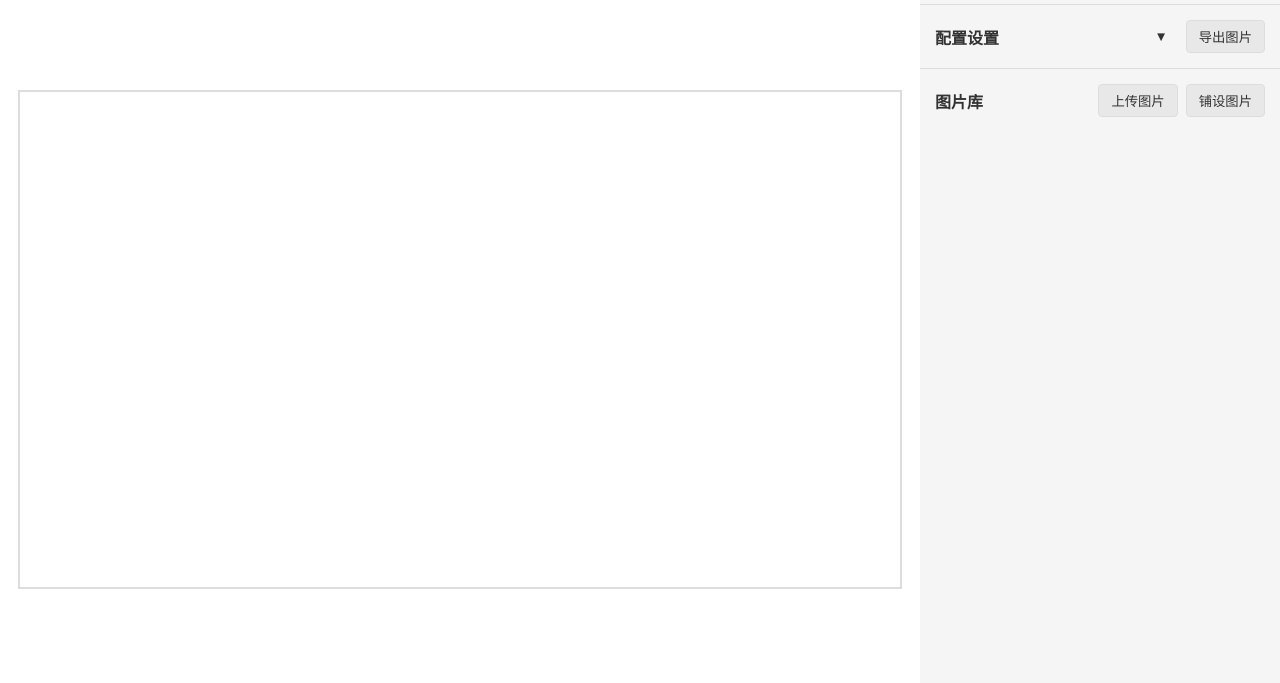
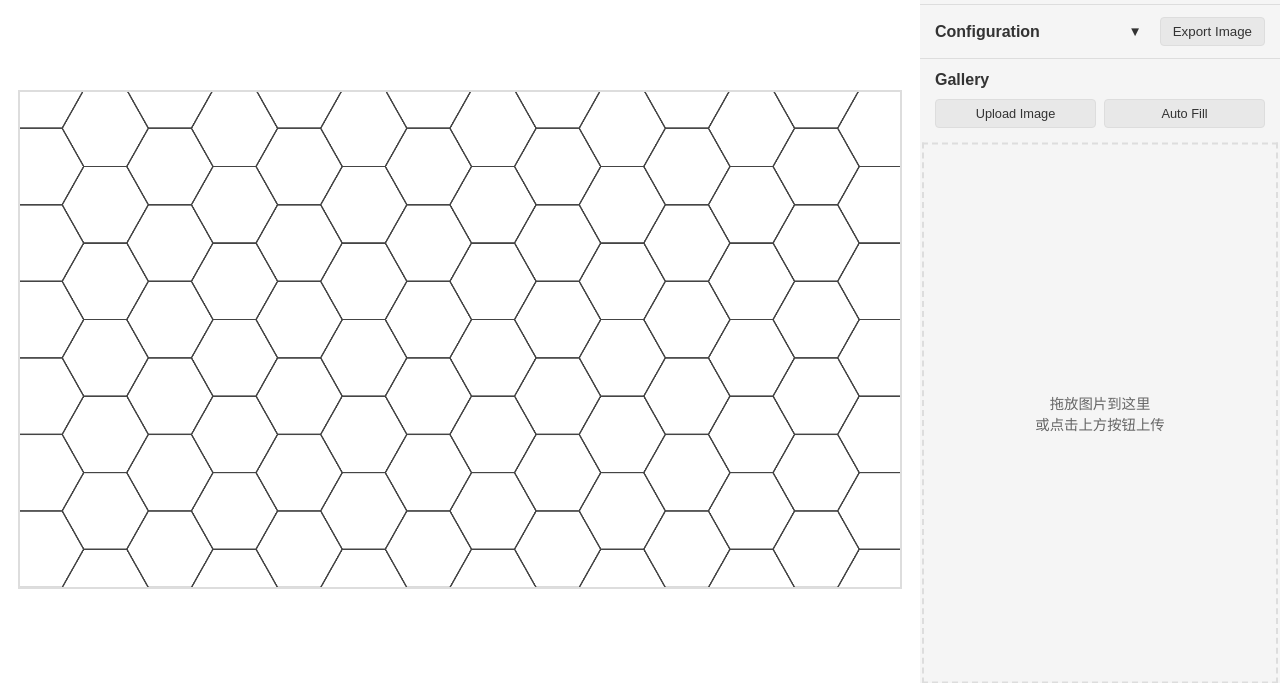
Before and after one commit to SomiaWhiteRing/honeycomb-poster-generator, a plain HTML site: page index.html in a window 1280 px wide. Shown: the part 61-744 px from the top of the page. Drawn offline with Linux system fonts and the light colour scheme.

Commit message:
bug修复

```diff
--- a/i18n.js
+++ b/i18n.js
@@ -1,4 +1,4 @@
-const i18n = {
+window.i18n = {
   'zh-CN': {
     title: '蜂窝图生成器',
     mobileNotice: {
@@ -120,7 +120,7 @@ const i18n = {
       confirm: '確認',
       cancel: 'キャンセル',
       clearCanvas: 'キャンバスをクリアしますか？配置された画像がすべて削除されます。',
-      clearGallery: 'ギャラリーをクリアしますか？アップロードされた画像がすべて削除されます。
+      clearGallery: 'ギャラリーをクリアしますか？アップロードされた画像がすべて削除されます。'
     },
     imageEditor: {
       save: '保存',
--- a/index.html
+++ b/index.html
@@ -5,7 +5,6 @@
   <meta charset="UTF-8" />
   <title data-i18n="title">蜂窝图生成器</title>
   <link rel="stylesheet" href="styles.css">
-  <script src="i18n.js"></script>
 </head>
 
 <body>
@@ -124,6 +123,7 @@
     </div>
   </div>
 
+  <script src="i18n.js"></script>
   <script src="script.js"></script>
 </body>
 
--- a/script.js
+++ b/script.js
@@ -14,6 +14,11 @@ function getUserLanguage() {
 
 // 更新页面文本
 function updatePageLanguage() {
+  if (typeof i18n === 'undefined') {
+    console.error('i18n not loaded');
+    return;
+  }
+
   const elements = document.querySelectorAll('[data-i18n]');
   elements.forEach(element => {
     const key = element.getAttribute('data-i18n');
--- a/styles.css
+++ b/styles.css
@@ -108,9 +108,9 @@ body {
 }
 
 .section-header {
-  padding: 15px;
+  padding: 12px 15px;
   display: flex;
-  align-items: center;
+  flex-direction: column;
   gap: 10px;
   background: var(--bg-secondary);
 }
@@ -118,7 +118,6 @@ body {
 .section-header h2 {
   margin: 0;
   font-size: 1em;
-  flex: 1;
 }
 
 .toggle-btn {
@@ -176,7 +175,15 @@ body {
 
 .gallery-buttons {
   display: flex;
+  width: 100%;
   gap: 8px;
+}
+
+.gallery-buttons button {
+  flex: 1;
+  white-space: nowrap;
+  padding: 6px 8px;
+  font-size: 0.8em;
 }
 
 .image-list {
@@ -582,3 +589,13 @@ button:hover {
 .config-section.disabled input {
   background: var(--bg-tertiary);
 }
+
+/* 配置域 */
+.config-section .section-header {
+  flex-direction: row;
+  align-items: center;
+}
+
+.config-section .section-header h2 {
+  flex: 1;
+}
```
